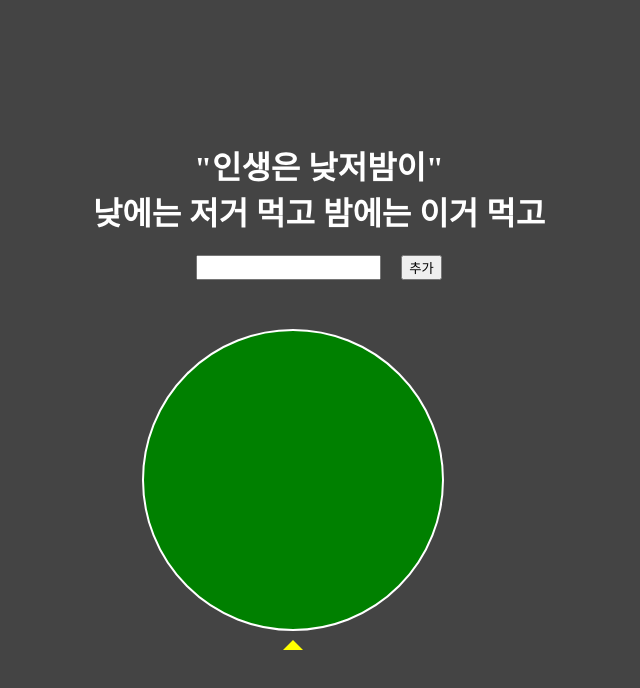
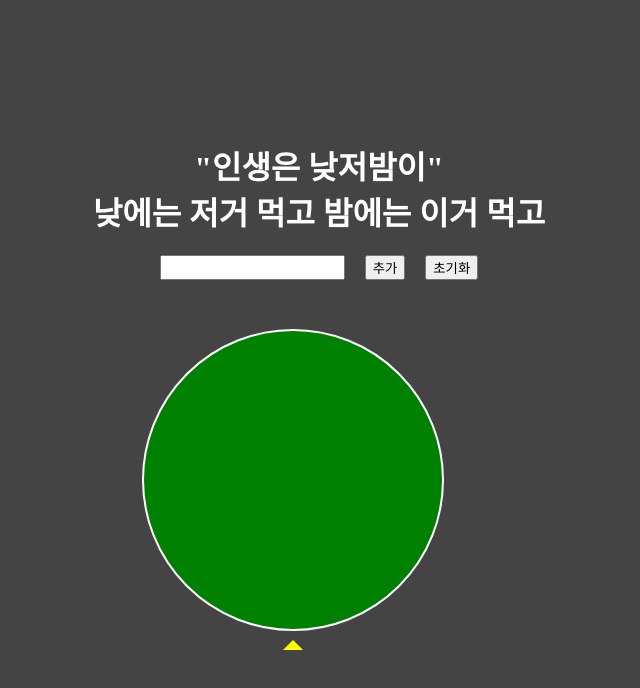
Before and after one commit to yunsecode/bab, a SvelteKit app: page / in a window 1280 px wide. Shown: the top 688 px of the page, without its empty margins (321-961 px from the left). Built offline with nearby package versions, Linux system fonts and the light colour scheme.

Commit message:
feat: add reset btn

```diff
--- a/src/routes/+page.svelte
+++ b/src/routes/+page.svelte
@@ -11,6 +11,7 @@
     <div class="food-input">
         <input bind:value={input_value}>
         <button on:click={() => onClickTopic()}>추가</button>
+        <button on:click={() => reset()}>초기화</button>
     </div>
 
     <div>
@@ -95,6 +96,10 @@
     function transitionend() {
         console.log("transitionend");
     }
+    function reset() {
+        options = []
+        input_value = ""
+    }
 </script>
 
 <style lang="scss" scoped>
```
